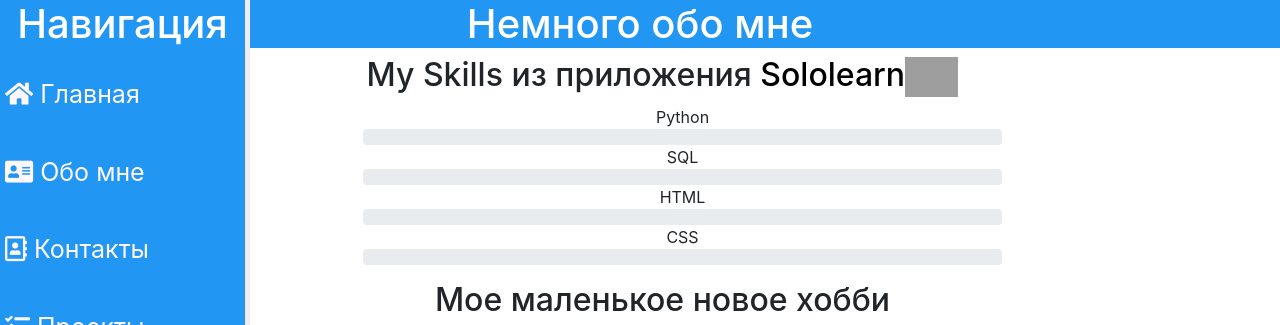
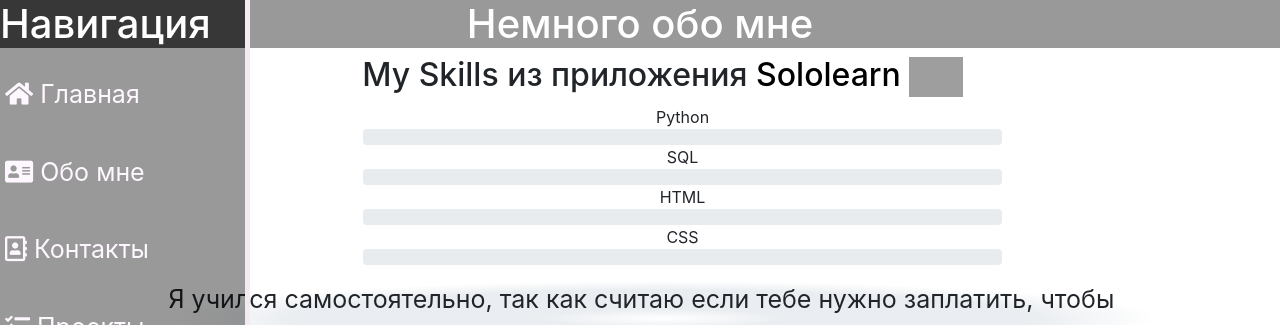
Before and after one commit to Vemnym/my_first_site, a Django app: page /about in a window 1280 px wide. Shown: the top 325 px of the page. Run offline with Django 3.2, Linux system fonts and the light colour scheme; data that the repository does not hold is empty; some libraries are stand-ins or nearby versions; grey boxes are pictures that could not be loaded.

Commit message:
Finished basic work on site

```diff
--- a/mysite/main/static/main/about.css
+++ b/mysite/main/static/main/about.css
@@ -16,8 +16,21 @@ h2 a, a h2{
     color: black;
 }
 
+.text{
+    font-size: 25px;
+    text-align:left;
+    margin-left: auto;
+    margin-right: auto;
+    width:80%;
+    background:radial-gradient(ellipse closest-side,rgba(50,80,115, 0.0),
+                                         rgba(50,80,115, 0.1),
+                                         rgba(50,80,115, 0.1),
+                                         rgba(50,80,115, 0.1),
+                                         rgba(50,80,115, 0));
+}
 @media only screen and (max-width: 1024px) {
-iframe{
+iframe, .text{
     width:100%;
 }
+
 }
--- a/mysite/main/static/main/layout.css
+++ b/mysite/main/static/main/layout.css
@@ -5,9 +5,17 @@ html{
 body{
     background: #ffffff;
 }
+
+h1{
+    background-color: rgb(0,0,0); /* Fallback color */
+    background-color: rgba(0,0,0, 0.4); /* Black w/opacity/see-through */
+    color: white;
+    text-align:center;
+}
 aside{
     float: left;
-    background: #2196f3;
+    background-color: rgb(0,0,0); /* Fallback color */
+    background-color: rgba(0,0,0, 0.4); /* Black w/opacity/see-through */
     width: 45px;
     height: 100vh;
     padding: 2,5%;
@@ -38,6 +46,8 @@ aside ul li{
 
 aside h1, aside ul li span {
     opacity: 0;
+    text-align:left;
+
 }
 
 aside:hover h1, aside:hover ul li span {
@@ -62,11 +72,7 @@ main {
     padding-left: 45px;
 }
 
-h1{
-    background:#2196f3;
-    color: white;
-    text-align:center;
-}
+
 
 #top_button{
     float:right;
--- a/mysite/main/templates/main/about.html
+++ b/mysite/main/templates/main/about.html
@@ -13,7 +13,11 @@
 {% block content %}
 
 <div class="section">
-            <h2><span>My Skills из приложения </span><a href="https://www.sololearn.com/Profile/5737049">Sololearn<img class="logo_img" src="https://lh3.googleusercontent.com/6E112cbsqydvxECh-HmlXvOG5SGXCco4jv_aXZMeMKErNEsDA06Niq7p8CULJ40_6r7G"></a></h2>
+            <h2><span>My Skills из приложения </span>
+                <a href="https://www.sololearn.com/Profile/5737049">Sololearn
+                    <img class="logo_img"
+                         src="https://lh3.googleusercontent.com/6E112cbsqydvxECh-HmlXvOG5SGXCco4jv_aXZMeMKErNEsDA06Niq7p8CULJ40_6r7G">
+                </a></h2>
             <ul>
                 <li>Python <br />
                     <div class="progress">
@@ -27,29 +31,50 @@
                 </li>
                 <li>HTML <br />
                     <div class="progress">
-                        <div class="progress-bar progress-bar-striped progress-bar-animated" role="progressbar" style="width: {{data.2}}%;"></div>
+                        <div class="progress-bar progress-bar-striped progress-bar-animated" role="progressbar"
+                             style="width: {{data.2}}%;"></div>
                     </div>
                 </li>
                 <li>CSS <br />
                      <div class="progress">
-                        <div class="progress-bar progress-bar-striped progress-bar-animated" role="progressbar" style="width: {{data.3}}%;"></div>
+                        <div class="progress-bar progress-bar-striped progress-bar-animated" role="progressbar"
+                             style="width: {{data.3}}%;"></div>
                     </div>
                 </li>
             </ul>
         </div>
 
+<p class="text">Я учился самостоятельно, так как считаю если тебе нужно заплатить, чтобы выучить то что
+                лежит в свободном доступе, то какой от тебя тогда толк.</p>
+
+
+
 
 <h2>Мое маленькое новое хобби</h2>
-<iframe width="560" height="315" src="https://www.youtube.com/embed/cWmBN9UshPY?start=343" frameborder="0" allow="accelerometer; autoplay; clipboard-write; encrypted-media; gyroscope; picture-in-picture" allowfullscreen></iframe>
+<iframe width="560"
+        height="315"
+        src="https://www.youtube.com/embed/cWmBN9UshPY?start=343"
+        frameborder="0"
+        allow="accelerometer; autoplay; clipboard-write; encrypted-media; gyroscope; picture-in-picture"
+        allowfullscreen></iframe>
 
 
-<h2><a href="https://radio.yandex.ru/user/mamaevk50"><span>Яндекс радио</span> <img class="logo_img" src="https://play-lh.googleusercontent.com/v7NKWOQ99Dksul8cFX81n8Zzi-6_TcFntqaIeub3r6pnNTy2p55CZfzfhpaE8f0syrA"></a>
+<h2><a href="https://radio.yandex.ru/user/mamaevk50">
+    <span>Яндекс радио</span>
+    <img class="logo_img"
+         src="https://play-lh.googleusercontent.com/v7NKWOQ99Dksul8cFX81n8Zzi-6_TcFntqaIeub3r6pnNTy2p55CZfzfhpaE8f0syrA"></a>
 </h2>
 
-<h2><a href="https://github.com/Vemnym"><span>GitHub</span> <img class="logo_img" src="https://res.cloudinary.com/practicaldev/image/fetch/s--i_sb3chq--/c_imagga_scale,f_auto,fl_progressive,h_900,q_auto,w_1600/https://thepracticaldev.s3.amazonaws.com/i/fk0849hvg2rt13bpqhjy.jpg"></a>
+<h2><a href="https://github.com/Vemnym">
+    <span>GitHub</span>
+    <img class="logo_img"
+         src="https://res.cloudinary.com/practicaldev/image/fetch/s--i_sb3chq--/c_imagga_scale,f_auto,fl_progressive,h_900,q_auto,w_1600/https://thepracticaldev.s3.amazonaws.com/i/fk0849hvg2rt13bpqhjy.jpg"></a>
 </h2>
 
-<h2><a href="https://krasnoyarsk.hh.ru/applicant/resumes/view?resume=6c3072a3ff0899c47f0039ed1f646a51656159&print=true"><span>Ссылка на мое резюме</span> <img class="logo_img" src="https://upload.wikimedia.org/wikipedia/commons/7/79/HeadHunter_logo.png"></a>
+<h2><a href="https://krasnoyarsk.hh.ru/applicant/resumes/view?resume=6c3072a3ff0899c47f0039ed1f646a51656159&print=true">
+    <span>Ссылка на мое резюме</span>
+    <img class="logo_img"
+         src="https://upload.wikimedia.org/wikipedia/commons/7/79/HeadHunter_logo.png"></a>
 </h2>
 
 {% endblock %}
--- a/mysite/main/templates/main/contacts.html
+++ b/mysite/main/templates/main/contacts.html
@@ -3,6 +3,7 @@
 {% block styles %}
 <link rel="stylesheet" href="{% static 'main/contacts.css' %}">
 {% endblock %}
+
 {% block title %}
 Контакты
 {% endblock %}
```
Also changed, not shown: mysite/main/static/main/index.css (added, +37 -0 lines), mysite/main/templates/main/index.html (+23 -3 lines), mysite/db.sqlite3.
